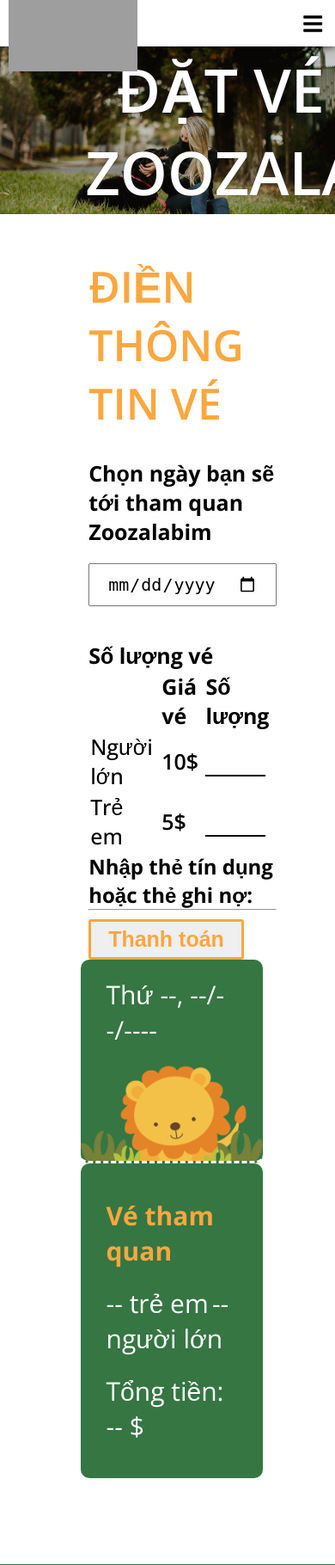
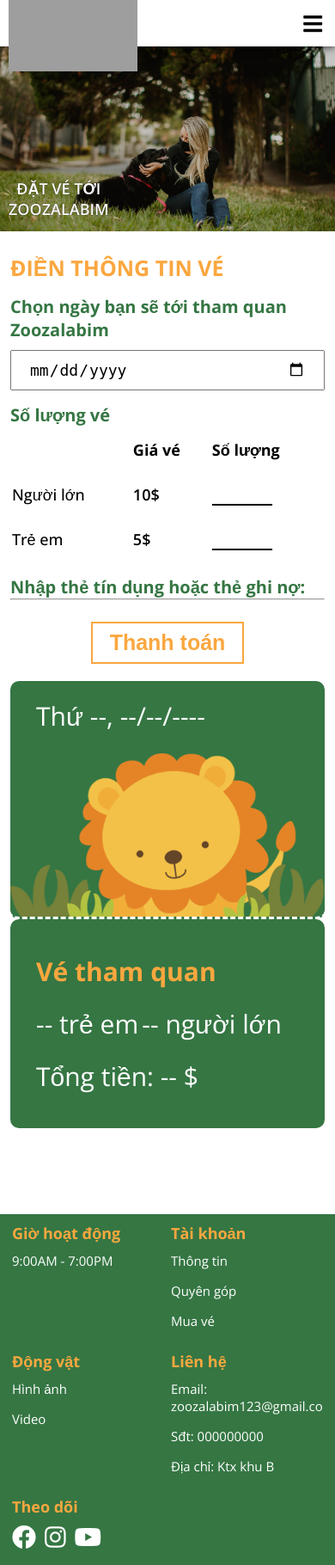
Before and after one commit to thngph/zooTPJ, a Django app: page /ticket/ in a window 390 px wide. Shown: the top 1820 px of the page at 86% size. Run offline with Django 3.2, Linux system fonts and the light colour scheme; some libraries are stand-ins or nearby versions; grey boxes are pictures that could not be loaded.

Commit message:
responsive bán vé

```diff
--- a/animals/templates/animals/base.html
+++ b/animals/templates/animals/base.html
@@ -17,6 +17,7 @@
     <link rel="stylesheet" href="{% static './css/css-animal/grid.css' %}" />
     <link rel="stylesheet" href="{% static './css/css-animal/main.css' %}" />
     <link rel="stylesheet" href="{% static './css/css-homepage/responsive.css' %}" />
+    <link rel="stylesheet" href="{% static './css/css-animal/responsive.css' %}" />
     <link rel="stylesheet" href="{% static './font-icon/fontawesome-free-5.15.3-web/css/all.css' %}" />
     <link rel="preconnect" href="https://fonts.googleapis.com" />
     <link rel="preconnect" href="https://fonts.gstatic.com" crossorigin />
--- a/static/css/css-ticket/main.css
+++ b/static/css/css-ticket/main.css
@@ -189,6 +189,27 @@ html
     font-weight:600px;
     font-size: 30px;
 }
+.payment__btn-wrap{
+    display: flex;
+    justify-content: center;
+}
+.payment__btn
+{
+    background-color: var(--white-color);
+    margin-top: 25px;
+    font-size:25px;
+    color: var(--yellow-color);
+    outline: none;
+    border: 2px solid var(--yellow-color);
+    padding: 8px 20px;
+    font-weight: 600;
+    cursor: pointer;
+}
+.payment__btn:hover
+{
+    background-color: var(--yellow-color);
+    color: var(--white-color)
+}
 /* footer */
 /* .footer
 {
--- /dev/null
+++ b/static/css/css-ticket/responsive.css
@@ -0,0 +1,61 @@
+@media (max-width:739px)
+{
+    .slider-img
+    {
+        padding-top: 55%;
+    }
+    .slider-text
+    {
+        left: 10px;
+        bottom:-10px;
+        top:unset;
+        font-size:18px;
+    }
+    .content {
+        padding:0 8px;
+        margin-top: 25px;
+    }
+    .ticket__form-heading
+    {
+        font-size: 25px;
+        font-weight: 700
+    }
+    .ticket__form-quantity-heading,
+    .ticket__form-date-heading,
+    .title-content
+    {
+        font-size:20px;
+        color: var(--green-color)
+    }
+    .ticket__form-date-input
+    {
+        margin-top:10px;
+        font-size:18px
+    }
+    .ticket__form-date,
+    .title-content,
+    .ticket__form-quantity-heading
+    {
+        margin-top: 15px;
+    }
+    .ticket__form-quantity-label,
+    .ticket__form-quantity-type,
+    .ticket__form-quantity-type-price,
+    .ticket__form-quantity-input-adult,
+    .ticket__form-quantity-input-kid
+    {
+        font-size: 18px
+    }
+    .ticket-total
+    {
+        margin-top:20px;
+    }
+    .ml-0-5
+    {
+        margin: 0;
+    }
+    .donate-btn
+    {
+        margin-top:20px;
+    }
+}
--- a/ticket/templates/ticket/base.html
+++ b/ticket/templates/ticket/base.html
@@ -17,6 +17,7 @@
     <link rel="stylesheet" href="{% static './css/css-ticket/grid.css' %}" />
     <link rel="stylesheet" href="{% static './css/css-ticket/main.css' %}" />
     <link rel="stylesheet" href="{% static './css/css-homepage/responsive.css' %}" />
+    <link rel="stylesheet" href="{% static './css/css-ticket/responsive.css' %}" />
     <link rel="stylesheet" href="{% static './font-icon/fontawesome-free-5.15.3-web/css/all.css' %}" />
     <link rel="preconnect" href="https://fonts.googleapis.com" />
     <link rel="preconnect" href="https://fonts.gstatic.com" crossorigin />
--- a/ticket/templates/ticket/ticket.html
+++ b/ticket/templates/ticket/ticket.html
@@ -15,7 +15,7 @@
     <div class="content">
         <div class="grid wide">
             <div class="row">
-                <div class="col c-o-1 l-5">
+                <div class="col l-o-1 l-5">
                     <script src="https://js.stripe.com/v3/"></script>
                     <form action="{% url 'charge' %}" method="post" id="payment-form">
                         {% csrf_token %}
@@ -64,17 +64,9 @@
 
                               <div style="clear:left"></div>
                               <hr>
-                              <div class="donate__btn-wrap">
-                                <input class="donate__btn" type="submit" value="Thanh toán" name="">
+                              <div class="payment__btn-wrap">
+                                <input class="payment__btn" type="submit" value="Thanh toán" name="">
                               </div>
-
-                            <!-- <div class="ticket__form-info-customer">
-                                <div class="ticket__form-info-customer-heading">
-                                    Thông tin khách hàng
-                                </div>
-                                <input required placeholder="Họ và tên" type="text" class="ticket__form-info-customer-input">
-                                <input required type="number"  placeholder="Số điện thoại" class="ticket__form-info-customer-input">
-                            </div> -->
 
                         </div>
                     </form>
```
Also changed, not shown: animals/templates/animals/animal.html (+9 -12 lines), static/css/css-animal/main.css (+4 -8 lines), static/css/css-animal/responsive.css (added, +37 -0 lines), static/js/animal-js/main.js (+6 -1 lines).
